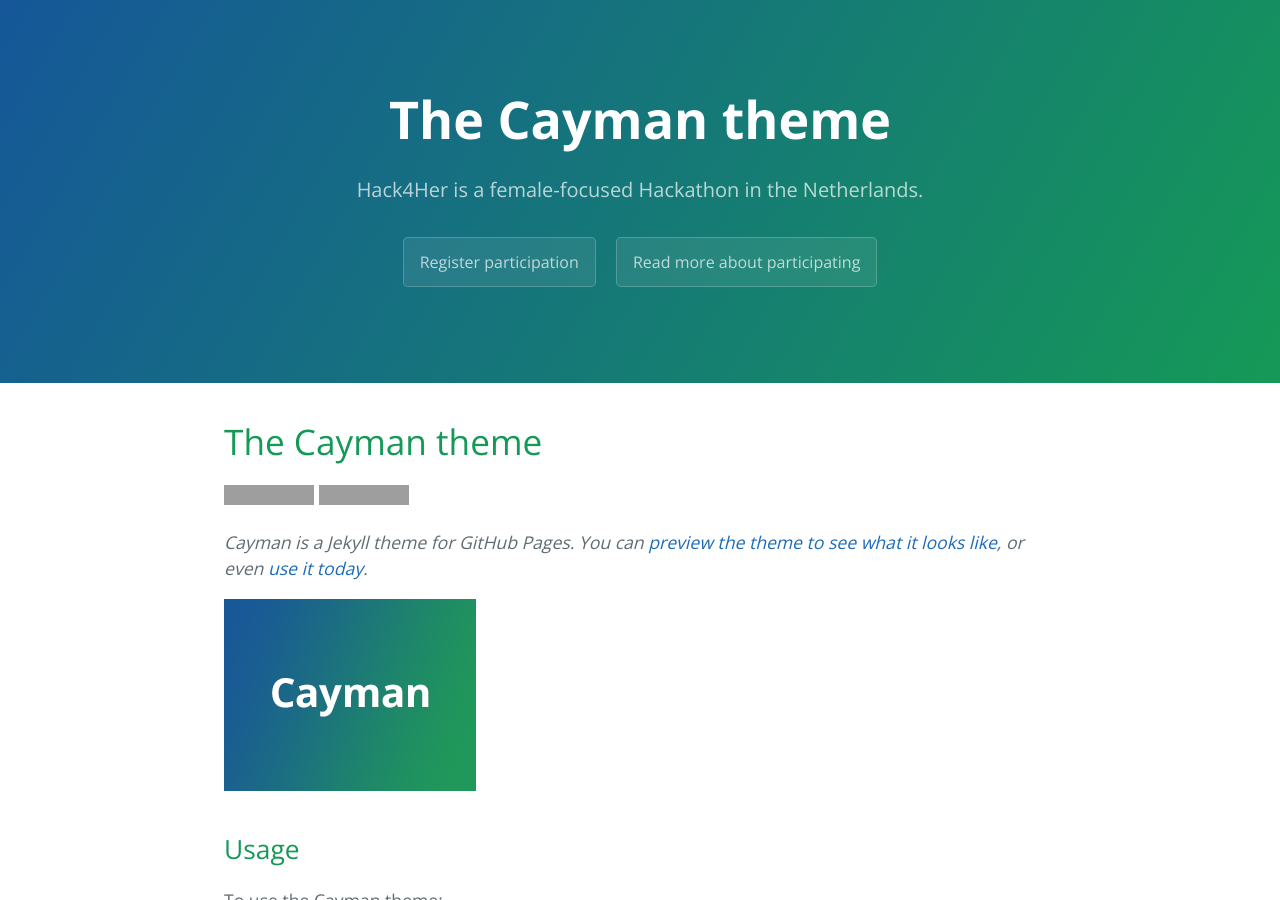
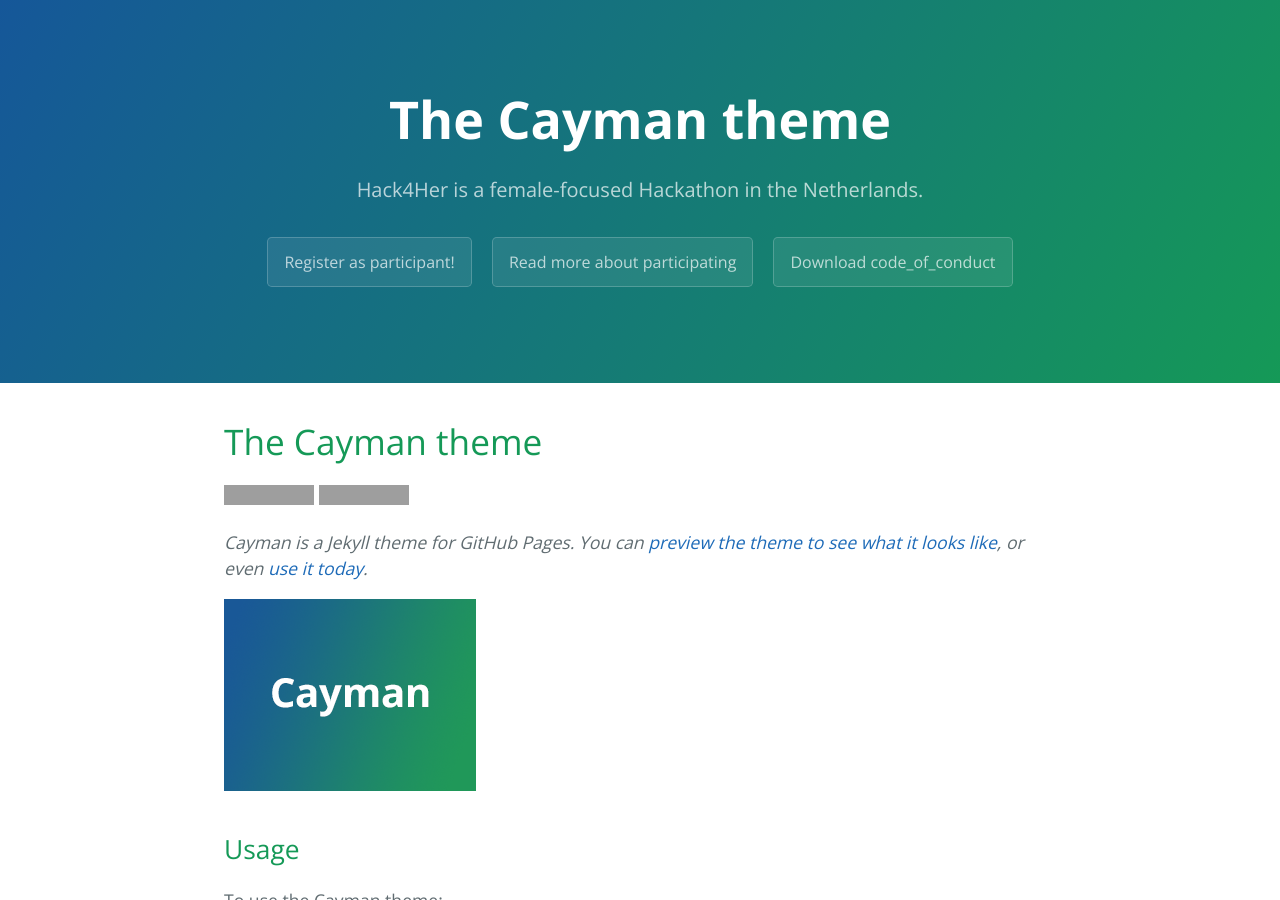
Before and after one commit to hack4her/hack4her.github.io, a Jekyll site: the page built from theme-files/README.md, in a window 1280 px wide and 900 px high. Built offline with Jekyll 4.4.1, drawn with Linux system fonts in a browser that asks for light colours; our own code applies the rules of GitHub Pages for plain Markdown files; grey boxes are pictures that could not be loaded.

Commit message:
codeofconduct button

```diff
--- a/_layouts/default.html
+++ b/_layouts/default.html
@@ -22,8 +22,9 @@
         <a href="{{ site.github.repository_url }}" class="btn">View on GitHub</a>
       {% endif %}
       {% if site.show_downloads %}
-        <a href="{{ site.github.zip_url }}" class="btn">Register participation</a>
+        <a href="{{ site.github.zip_url }}" class="btn">Register as participant!</a>
         <a href="{{ site.github.tar_url }}" class="btn">Read more about participating</a>
+        <a href="{{ site.github.tar_url }}" class="btn">Download code_of_conduct</a>
       {% endif %}
     </header>
 
```
Also changed, not shown: index.md (+2 -2 lines).
